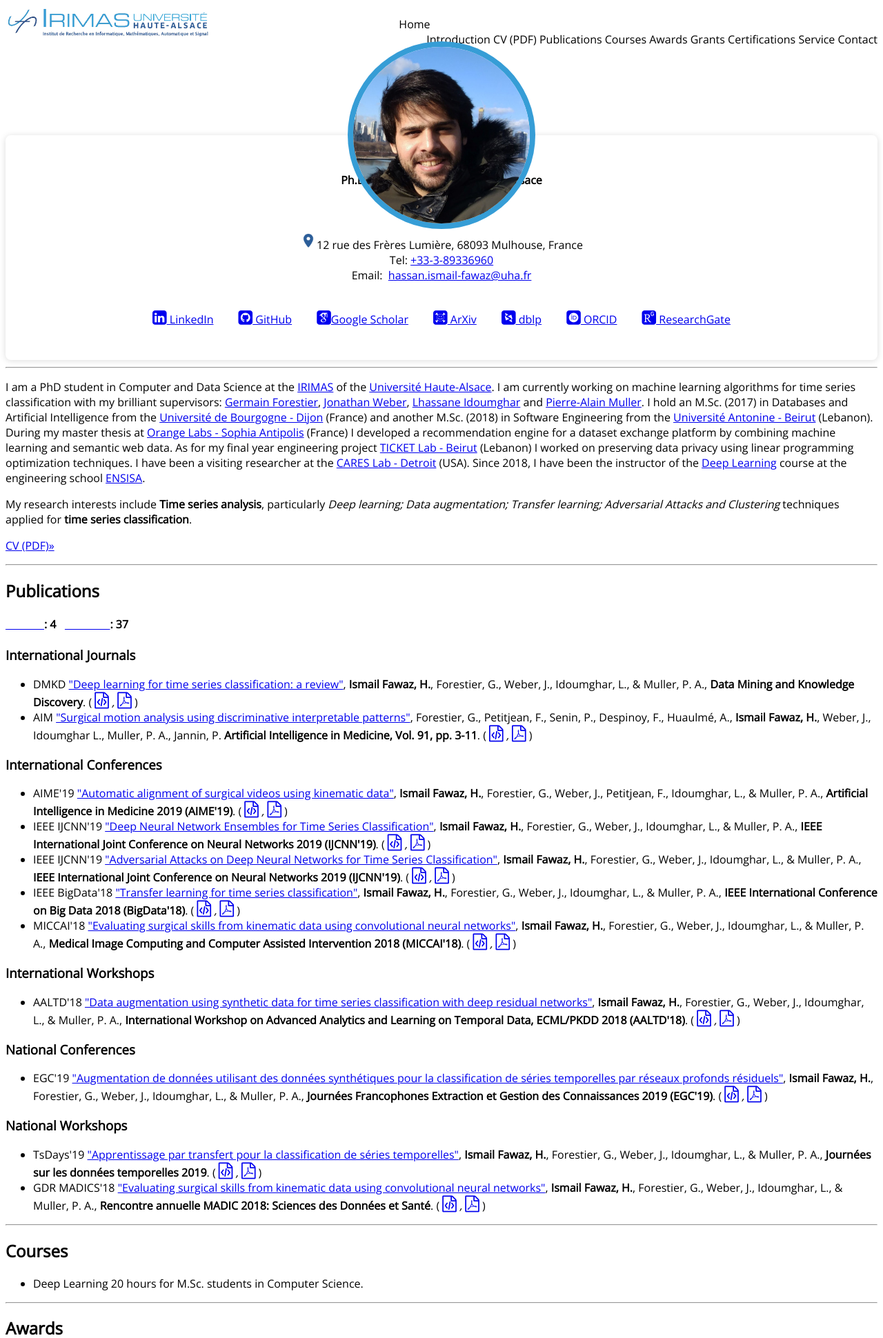
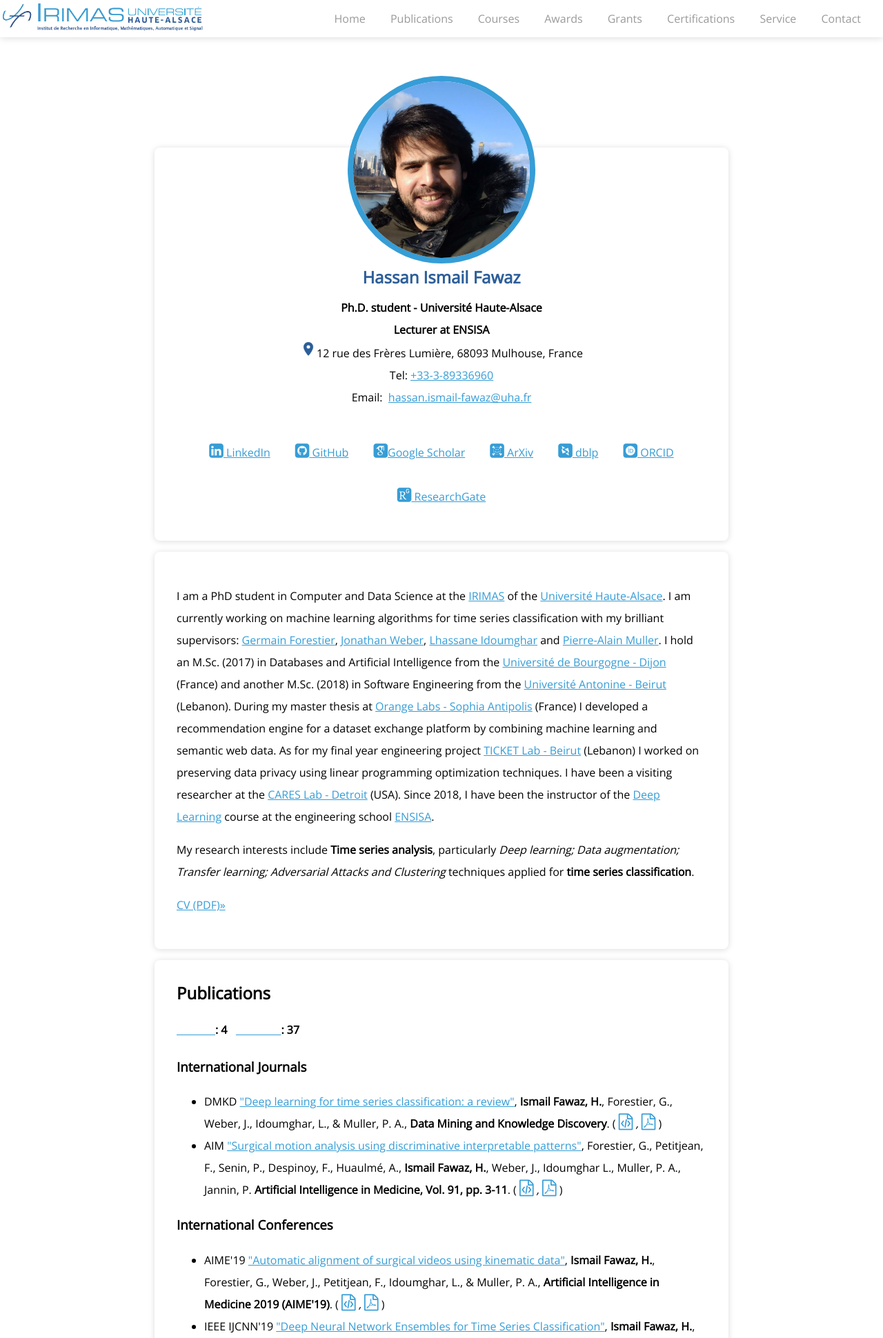
Before and after one commit to hfawaz/hfawaz.github.io, a PHP site: page / in a window 1280 px wide. Shown: the top 1940 px of the page at 69% size. Run offline with PHP 8.4, Linux system fonts and the light colour scheme; some libraries are stand-ins or nearby versions; some web fonts are replaced.

Commit message:
Stylize:
- Fixed top menu
- Fixed rest of the page

```diff
--- a/css/styles.css
+++ b/css/styles.css
@@ -12,12 +12,11 @@ url("fonts/glyphicons-halflings-regular.svg") format("svg");
 }
 
 nav#main_header {
-	/* box-shadow: 0 1px 10px 0 rgba(0, 0, 0, 0.14); */
-	border: none !important;
+	vertical-align: middle;
+	box-shadow: 0 1px 10px 0 rgba(0, 0, 0, 0.14);
 }
 
 #home {
-	margin-top: 5em;
 }
 
 
@@ -38,18 +37,19 @@ nav#main_header {
 }
 
 #id_card{
-	box-shadow: 0 1px 10px 0 rgba(0, 0, 0, 0.14);
-	/* overflow: hidden; */
+	/*box-shadow: 0 1px 10px 0 rgba(0, 0, 0, 0.14);
 	border-radius: 0.5em;
 	text-align: center;
-	margin-top: 7em;
+	margin-top: 10em;
 	position: relative;
-	padding-bottom: 2em;
+	padding-bottom: 2em;*/
+	margin-top: 10em;
 }
 
 #hassan_name{
 	margin-top: 4.5em;
 	color: #2c5e99;
+	margin-bottom: 0.5em;
 }
 
 div#id_card_left {
@@ -88,20 +88,61 @@ a.id_social_link {
 	padding: 1em;
 }
 
-div#header_logo {float: left;}
+div#header_logo {display: inline-block;}
 
-div#main_menu {float: right;}
+div#main_menu {float: right;margin-right: 1em;}
 
 #main_menu ul {
 	display: block;
+	padding: 0px;
+	margin: 0px;
 }
 
 #main_menu ul li {
 	display: inline-block;
+	padding: 1em;
+}
+#main_menu ul li:hover {
+
+	box-shadow: inset 0px -4px 0px 0px #369dd6;
 }
 
-#main_menu ul li a {
+#main_menu ul a {
 	display: inline-block;
 	text-decoration: none;
-    color: inherit;
+	color: #9a9a9a;
 }
+
+body {
+	margin: 0px;
+}
+
+div#id_card_content {padding-top: 2em;text-align: center;}
+
+#id_card h4 {
+	padding: 0px;
+	margin: 0px;
+}
+
+
+div#main_container {
+	width: 65%;
+	margin: auto;
+}
+
+#main_container section{
+	box-shadow: 0 1px 10px 0 rgba(0, 0, 0, 0.14);
+	border-radius: 0.5em;
+	text-align: left;
+	padding: 2em;
+	margin-bottom: 1em;
+	line-height: 2em;
+}
+
+.section_title{
+	margin-top: 0px;
+}
+
+a{
+	color: #369dd6;
+}
--- a/index.html
+++ b/index.html
@@ -30,56 +30,69 @@
 
 			<div id="main_menu">
 				<ul>
+					<a href="#">
 						<li>
-						<a href="#">Home</a>
-						<ul>
+							Home
+						<!--ul>
 							<li>
 								<a href="#intro">Introduction</a>
 							</li>
 							<li>
 								<a target="_blank" href="ismail-fawaz.pdf">CV (PDF)</a>
 							</li>
-						</ul>
+						</ul-->
 					</li>
+				</a>
+				<a href="#publications">
 					<li>
-						<a href="#publications">Publications</a>
+						Publications
 					</li>
+				</a>
+				<a href="#courses">
 					<li>
-						<a href="#courses">Courses</a>
+						Courses
 					</li>
+				</a>
+				<a href="#awards">
 					<li>
-						<a href="#awards">Awards</a>
+						Awards
 					</li>
-					<li >
-						<a href="#grants">Grants</a>
+				</a>
+				<a href="#grants">
+					<li>
+						Grants
 					</li>
-					<li >
-						<a  href="#certifications">Certifications</a>
+				</a>
+				<a  href="#certifications">
+					<li>
+						Certifications
 					</li>
-					<li >
-						<a  href="#service">Service</a>
+				</a>
+				<a  href="#service">
+					<li>
+						Service
 					</li>
+				</a>
 
 
-					<li >
-						<a  href="#contact">Contact</a>
+				<a  href="#contact">
+					<li>
+						Contact
 					</li>
+				</a>
 
 			</ul>
 		</div>
 	</nav>
 
-		<section>
+		<!--section>
 			<gcse:searchresults-only></gcse:searchresults-only>
-		</section>
+		</section-->
 
-
-		<section id="home">
-			<div class="container">
-				<div id="id_card" class="row">
-
+		<div id="main_container" >
+			<section id="id_card">
 				<img id="mobile-img" src="images/photo.png" alt="">
-
+				<div id="id_card_content">
 					<h2 id ="hassan_name" >
 						Hassan Ismail Fawaz
 					</h2>
@@ -115,17 +128,14 @@
 					<a class="id_social_link" href="https://www.researchgate.net/profile/Hassan_Ismail_Fawaz2"><i style="font-size:24px" class="ai ai-researchgate-square ai-3x"></i> ResearchGate</a>
 
 				</h4>
-
 			</div>
 
-
-		</div>
 		</section>
 
 
 		<section id="intro">
 			<div class="container lead">
-			<div style="text-align: left; margin-top:10px" class="col-md-12">
+				<div>
 
 
 					<i class="noshow" style="display:none;" id="tab-1">
@@ -133,7 +143,7 @@
 					</i>
 
 					<div class="allshow" style="display:none;" id="tab-1-content">
-					<hr class="star-primary">
+
 
 						<p class="lead">I am a PhD student in Computer and Data Science at the <a href="http://www.irimas.uha.fr/">IRIMAS</a> of the <a target="_blank" href="http://www.uha.fr/">Université Haute-Alsace</a>.
 							I am currently working on machine learning algorithms for time series classification with my brilliant supervisors: <a href="https://germain-forestier.info/"> Germain Forestier</a>, <a href="http://www.jonathan-weber.eu/">Jonathan Weber</a>, <a href="http://www.mage.fst.uha.fr/idoumghar/">Lhassane Idoumghar</a> and <a href="http://pierrealain.muller.free.fr/">Pierre-Alain Muller</a>.
@@ -158,15 +168,15 @@
 
 			<section id="publications">
 				<div class="container lead">
-				<div style="text-align: left; margin-top:10px" class="col-md-12">
+					<div>
 
 						<i class="noshow" style="display:none;" id="tab-3">
 							<button class="btn btn-default btn-lg btn-block" style="display: block; width: 100%;" onclick="javascript:$('#tab-3-content').toggle();">Publications  <span class="glyphicon glyphicon-chevron-right"></span></button>
 						</i>
 						<div class="allshow" style="display:none;" id="tab-3-content">
-						<hr class="star-primary">
 
-						<h2>Publications</h2>
+
+							<h2 class="section_title">Publications</h2>
 							<h4>
 								<span class="label label-warning">
 									<a target="_blank" href="https://en.wikipedia.org/wiki/H-index"><font color=white>h-index</font></a>: 4
@@ -313,14 +323,14 @@
 
 			<section id="courses">
 				<div class="container lead">
-				<div style="text-align: left; margin-top:10px" class="col-md-12">
+					<div>
 
 						<i class="noshow" style="display:none;" id="tab-1">
 							<button class="btn btn-default btn-lg btn-block"  style="display: block; width: 100%;" onclick="javascript:$('#tab-4-content').toggle();">Courses  <span class="glyphicon glyphicon-chevron-right"></span></button>
 						</i>
 						<div class="allshow" style="display:none;" id="tab-4-content">
-						<hr class="star-primary">
-						<h2>Courses</h2>
+
+							<h2 class="section_title">Courses</h2>
 							<ul>
 								<li><span class="label label-success">Deep Learning</span> 20 hours for M.Sc. students in Computer Science.</li>
 							</ul>
@@ -332,15 +342,15 @@
 
 			<section id="awards">
 				<div class="container lead">
-				<div style="text-align: left; margin-top:10px" class="col-md-12">
+					<div>
 
 						<i class="noshow" style="display:none;" id="tab-1">
 							<button class="btn btn-default btn-lg btn-block"  style="display: block; width: 100%;" onclick="javascript:$('#tab-5-content').toggle();">Awards  <span class="glyphicon glyphicon-chevron-right"></span></button>
 						</i>
 						<div class="allshow" style="display:none;" id="tab-5-content">
 
-						<hr class="star-primary">
-						<h2>Awards</h2>
+
+							<h2 class="section_title">Awards</h2>
 							<ul>
 								<li>
 									<span class="label label-success">IEEE BigData'18</span> <a target="_blank" href="http://cci.drexel.edu/bigdata/bigdata2018/StudentTravelAward.html"> Student Travel Award</a> for the IEEE International Conference on Big Data 2018 at Seattle, USA.</span>
@@ -360,15 +370,15 @@
 
 			<section id="grants">
 				<div class="container lead">
-				<div style="text-align: left; margin-top:10px" class="col-md-12">
+					<div>
 
 						<i class="noshow" style="display:none;" id="tab-1">
 							<button class="btn btn-default btn-lg btn-block"  style="display: block; width: 100%;" onclick="javascript:$('#tab-5-content').toggle();">Grants  <span class="glyphicon glyphicon-chevron-right"></span></button>
 						</i>
 						<div class="allshow" style="display:none;" id="tab-5-content">
 
-						<hr class="star-primary">
-						<h2>Grants</h2>
+
+							<h2 class="section_title">Grants</h2>
 							<ul>
 								<li>
 									<span class="label label-success">Mesocentre of Strasbourg</span> 1.6 million GPU computing hours (2018) on the <a href="https://services-numeriques.unistra.fr/les-services-aux-usagers/hpc.html"> Strasbourg HPC</a>.</span>
@@ -388,15 +398,15 @@
 
 			<section id="certifications">
 				<div class="container lead">
-				<div style="text-align: left; margin-top:10px" class="col-md-12">
+					<div>
 
 						<i class="noshow" style="display:none;" id="tab-1">
 							<button class="btn btn-default btn-lg btn-block"  style="display: block; width: 100%;" onclick="javascript:$('#tab-5-content').toggle();">Certifications  <span class="glyphicon glyphicon-chevron-right"></span></button>
 						</i>
 						<div class="allshow" style="display:none;" id="tab-5-content">
 
-						<hr class="star-primary">
-						<h2>Certifications</h2>
+
+							<h2 class="section_title">Certifications</h2>
 							<ul>
 								<li>
 									<span class="label label-success">IEEE BigData'18</span> Volunteering at the <a href="http://cci.drexel.edu/bigdata/bigdata2018/index.html"> IEEE International Conference on Big Data (2018)</a>.</span>
@@ -427,15 +437,15 @@
 			<section id="service">
 
 				<div class="container lead">
-				<div style="text-align: left; margin-top:10px" class="col-md-12">
+					<div>
 
 						<i class="noshow" style="display:none;" id="tab-6">
 							<button class="btn btn-default btn-lg btn-block"  style="display: block; width: 100%;" onclick="javascript:$('#tab-6-content').toggle();">Service  <span class="glyphicon glyphicon-chevron-right"></span></button>
 						</i>
 						<div class="allshow" style="display:none;" id="tab-6-content">
 
-						<hr class="star-primary">
-						<h2>Service </h2>
+
+							<h2 class="section_title">Service </h2>
 
 							<p>
 								<span class="label label-success">Conference Committees</span>
@@ -483,15 +493,15 @@
 
 			<section id="contact">
 				<div class="container lead">
-				<div style="text-align: left; margin-top:10px" class="col-md-12">
+					<div>
 
 						<i class="noshow" style="display:none;" id="tab-9">
 							<button class="btn btn-default btn-lg btn-block"  style="display: block; width: 100%;" onclick="javascript:$('#tab-9-content').toggle();">Contact  <span class="glyphicon glyphicon-chevron-right"></span></button>
 						</i>
 						<div class="allshow" style="display:none;" id="tab-9-content">
 
-						<hr class="star-primary">
-						<h2>Contact</h2>
+
+							<h2 class="section_title">Contact</h2>
 							<div class="container lead">
 								<div align="left" class="col-md-12">
 
@@ -520,12 +530,13 @@
 								</div>
 
 							</div>
-						<hr class="star-primary">
+
 						</div>
 
 					</section>
+				</div>
 
-				<hr class="star-primary">
+
 				<footer>
 					<small>
 						<center>
```
Lines whose indentation alone changed are shown as unchanged.
